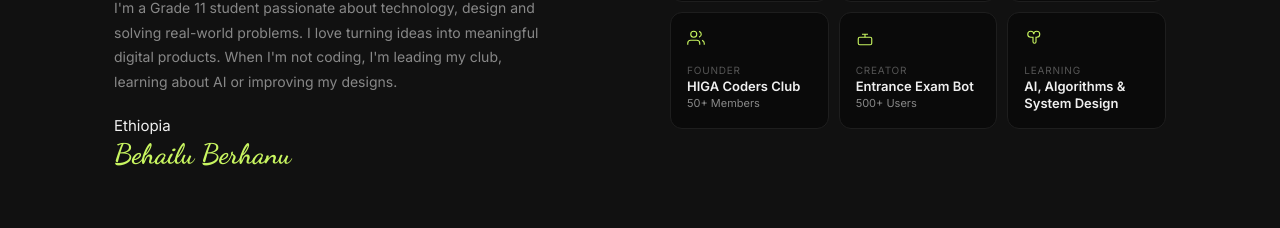
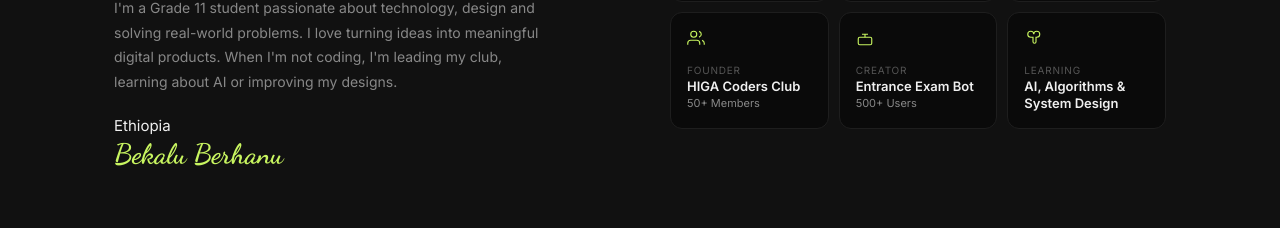
Before and after one commit to BehailuBerhanu/nexus-portfolio, a React (Vite) app: page / in a window 1280 px wide. Shown: the part 1040-1268 px from the top of the page. Built offline with nearby package versions, Linux system fonts and the light colour scheme.

Commit message:
Update signature name in About component

```diff
--- a/src/components/About.jsx
+++ b/src/components/About.jsx
@@ -32,7 +32,7 @@ function About({ aboutInfo }) {
             </h2>
             <p className="about__bio">{aboutInfo.bio}</p>
             <p className="about__signature">{aboutInfo.bio && aboutInfo.from}</p>
-            <div className="about__sig-text">{aboutInfo.from === 'Ethiopia' ? 'Behailu Berhanu' : ''}</div>
+            <div className="about__sig-text">{aboutInfo.from === 'Ethiopia' ? 'Bekalu Berhanu' : ''}</div>
           </div>
           <div className="about__right">
             <div className="about__cards">
```
